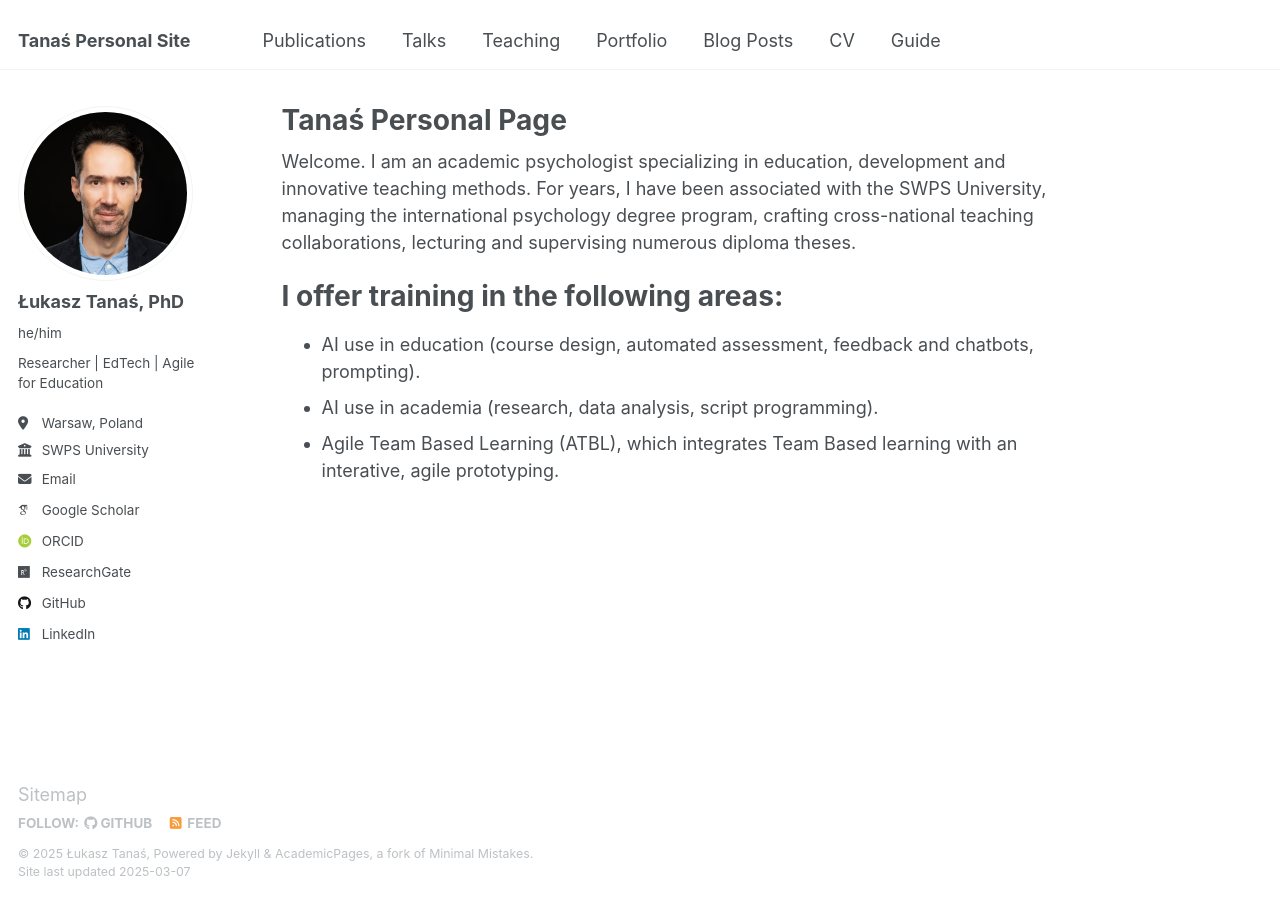
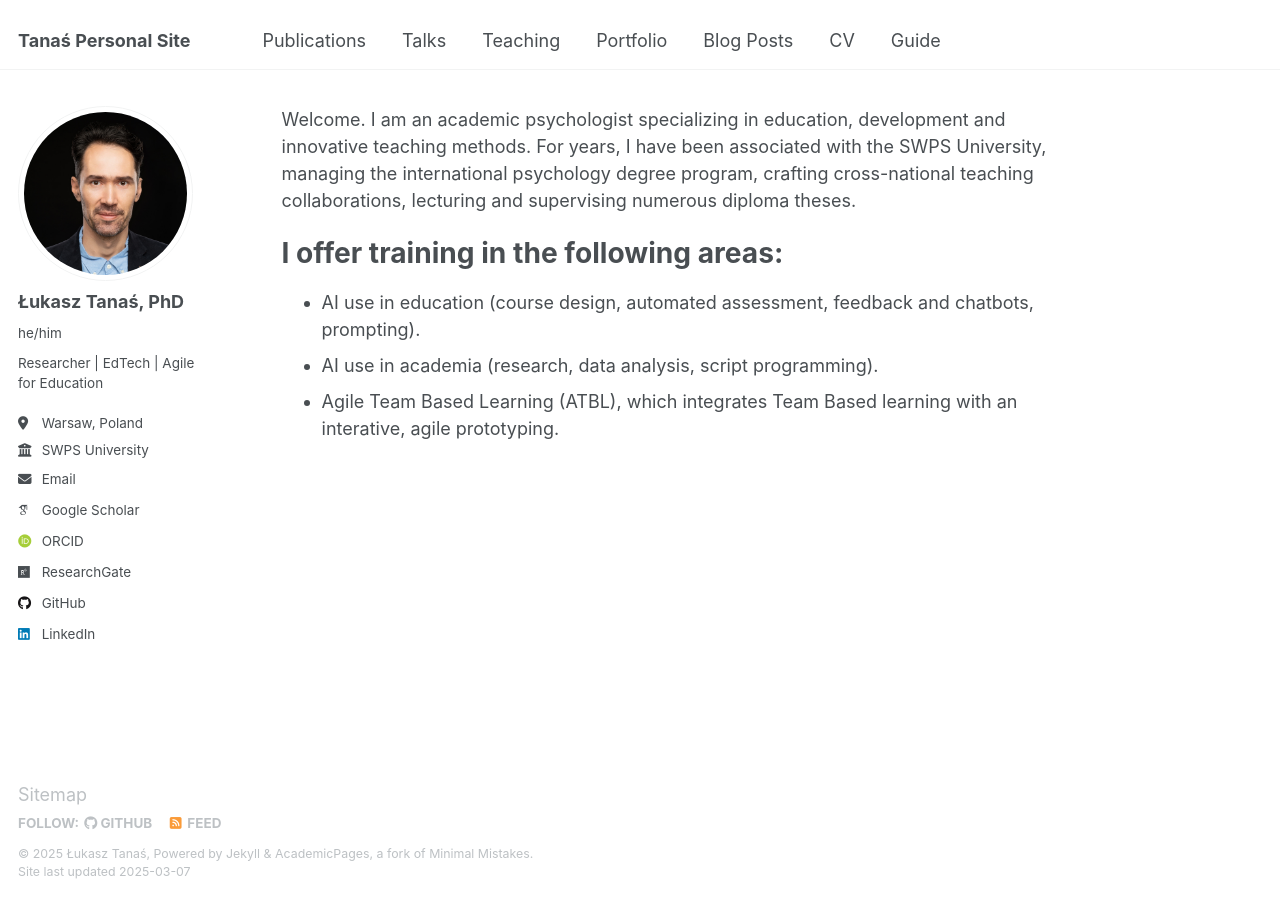
Before and after one commit to GradeForest/gradeforest.github.io, a Jekyll site: the page built from _pages/about.md, in a window 1280 px wide. Built offline with Jekyll 4.4.1, drawn with Linux system fonts in a browser that asks for light colours; some web fonts are replaced.

Commit message:
Update about.md

```diff
--- a/_pages/about.md
+++ b/_pages/about.md
@@ -1,6 +1,5 @@
 ---
 permalink: /
-title: "Tanaś Personal Page"
 author_profile: true
 redirect_from:
   - /about/
```
